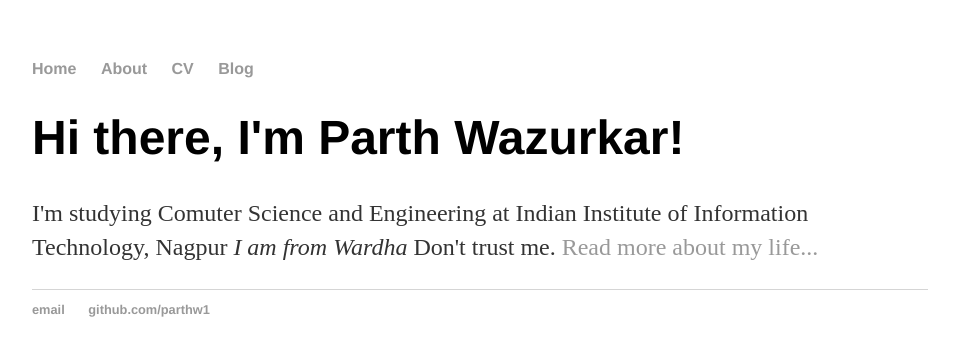
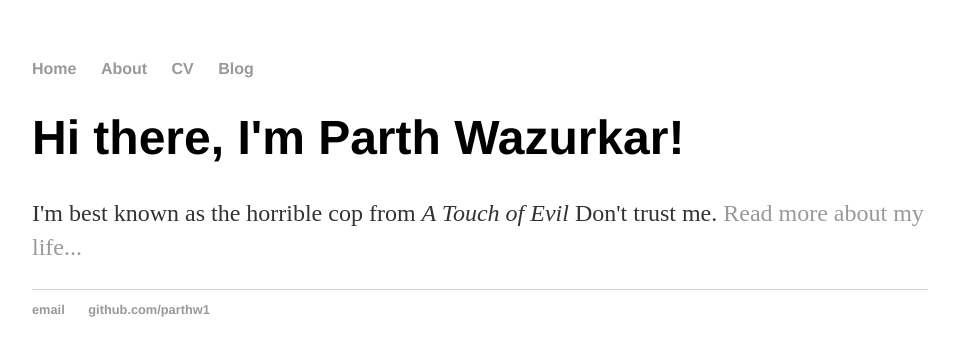
Before and after one commit to ravinderdevesh/parthw1.github.io, a Jekyll site: the page built from index.html, in a window 1280 px wide. Shown: the top 356 px of the page, without its empty margins (160-1115 px from the left). Built offline with Jekyll 4.4.1, drawn with Linux system fonts in a browser that asks for light colours.

Commit message:
Update index.html
Notice the plain text at the top of the file. Jekyll calls this the Front-matter.
Any file on your site that contains this will be processed by Jekyll.
Every time you commit a file that specifies layout: default at the top, Jekyll will magically generate the full HTML document by replacing {{ content }} in _layouts/default.html with the contents of the committed file. Awesome!

```diff
--- a/index.html
+++ b/index.html
@@ -1,30 +1,8 @@
-<!DOCTYPE html>
-<html>
-	<head>
-		<title>parthw1</title>
-		<!-- link to main stylesheet -->
-		<link rel="stylesheet" type="text/css" href="/css/main.css"
-	</head>
-	<body>
-		<nav>
-    		<ul>
-        		<li><a href="/">Home</a></li>
-	        	<li><a href="/about">About</a></li>
-        		<li><a href="/cv">CV</a></li>
-        		<li><a href="/blog">Blog</a></li>
-    		</ul>
-		</nav>
-		<div class="container">
-    		<div class="blurb">
-        		<h1>Hi there, I'm Parth Wazurkar!</h1>
-				<p>I'm studying Comuter Science and Engineering at Indian Institute of Information Technology, Nagpur <em>I am from Wardha</em> Don't trust me. <a href="/about">Read more about my life...</a></p>
-    		</div><!-- /.blurb -->
-		</div><!-- /.container -->
-		<footer>
-    		<ul>
-        		<li><a href="mailto:parthwazurkar@gmail.com">email</a></li>
-        		<li><a href="https://github.com/parthw1">github.com/parthw1</a></li>
-			</ul>
-		</footer>
-	</body>
-</html>
+---
+layout: default
+title: parthw1
+---
+<div class="blurb">
+	<h1>Hi there, I'm Parth Wazurkar!</h1>
+	<p>I'm best known as the horrible cop from <em>A Touch of Evil</em> Don't trust me. <a href="/about">Read more about my life...</a></p>
+</div><!-- /.blurb -->
```
